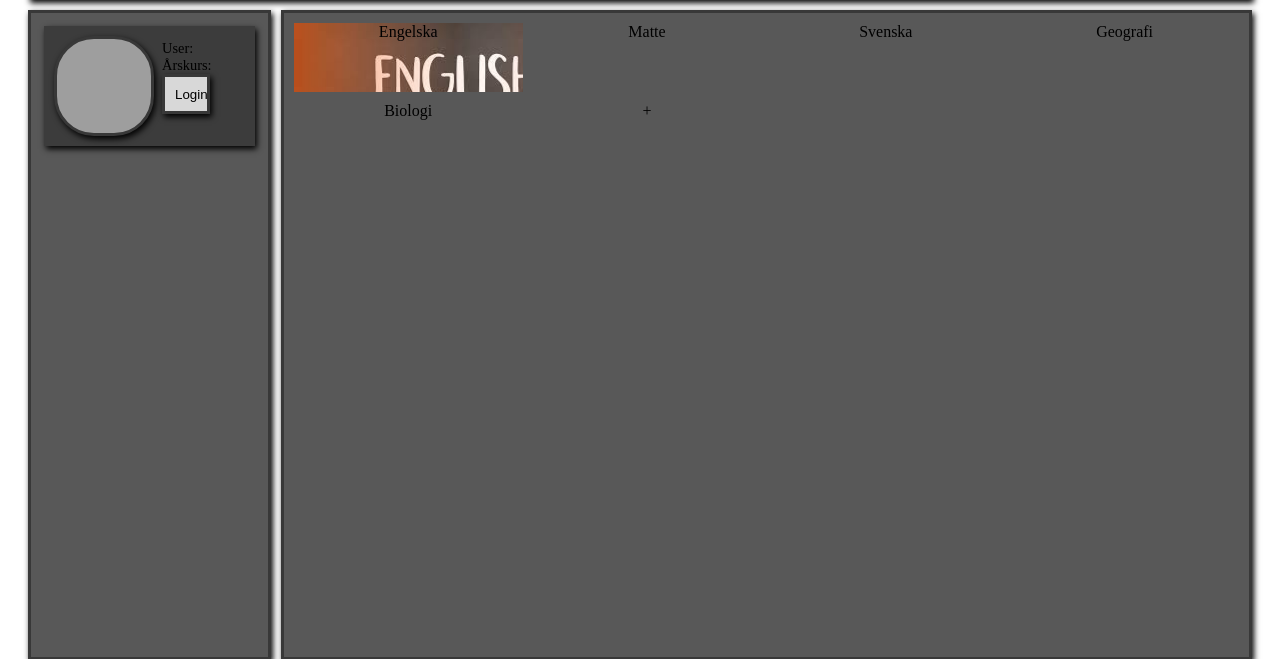
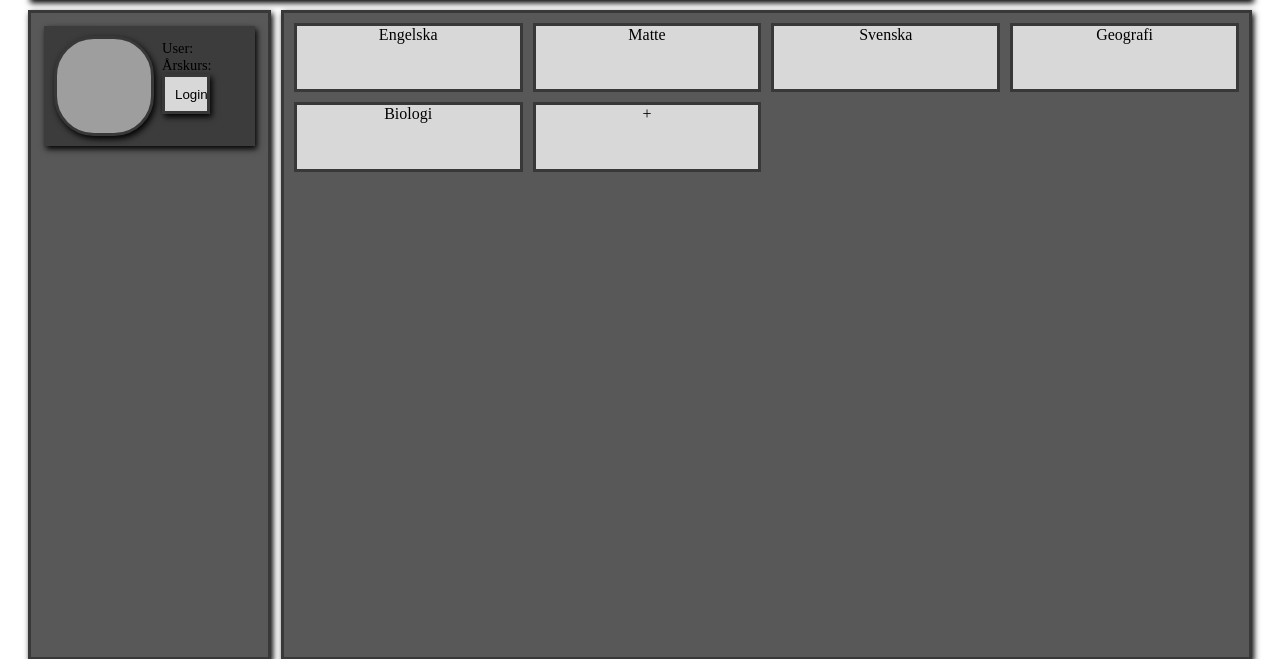
Before and after one commit to RealFTWhiskey/RealFTWhiskey.github.io, a PHP site: page / in a window 1280 px wide. Shown: the part 108-767 px from the top of the page. Run offline with PHP 8.4, Linux system fonts and the light colour scheme; grey boxes are pictures that could not be loaded.

Commit message:
Update style.css

```diff
--- a/style.css
+++ b/style.css
@@ -59,8 +59,9 @@ This is giving the structure for the classroom boxes.
     grid-template-rows: repeat(8, 1fr);
 }
 
-.room1 {
-    background-image: url("images/english.JPG");
+.room1, .room2, .room3, .room4, .room5, .room6 {
+    border: solid rgb(56, 56, 56);
+    background-color: rgb(216, 216, 216);
 }
 
 /*-----------------------------------------------------------------------------------------
```
